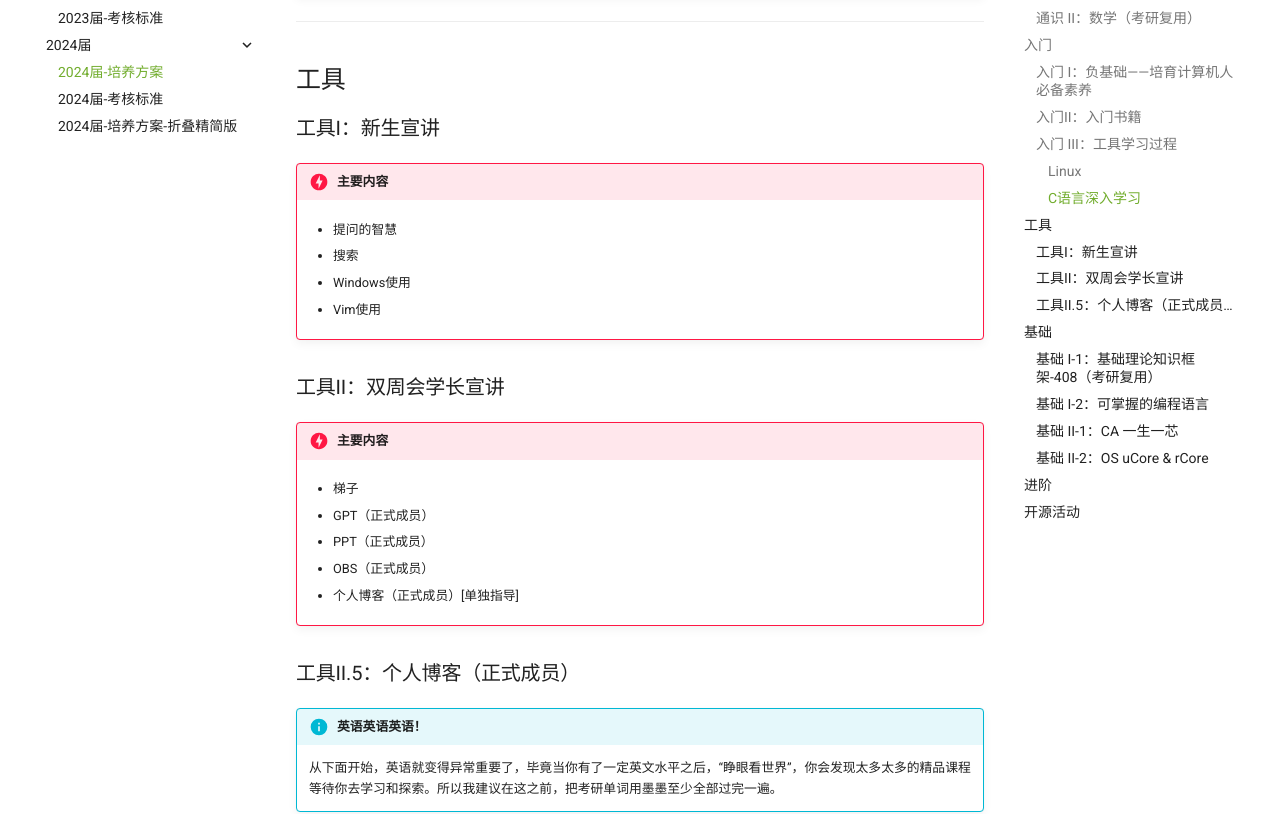
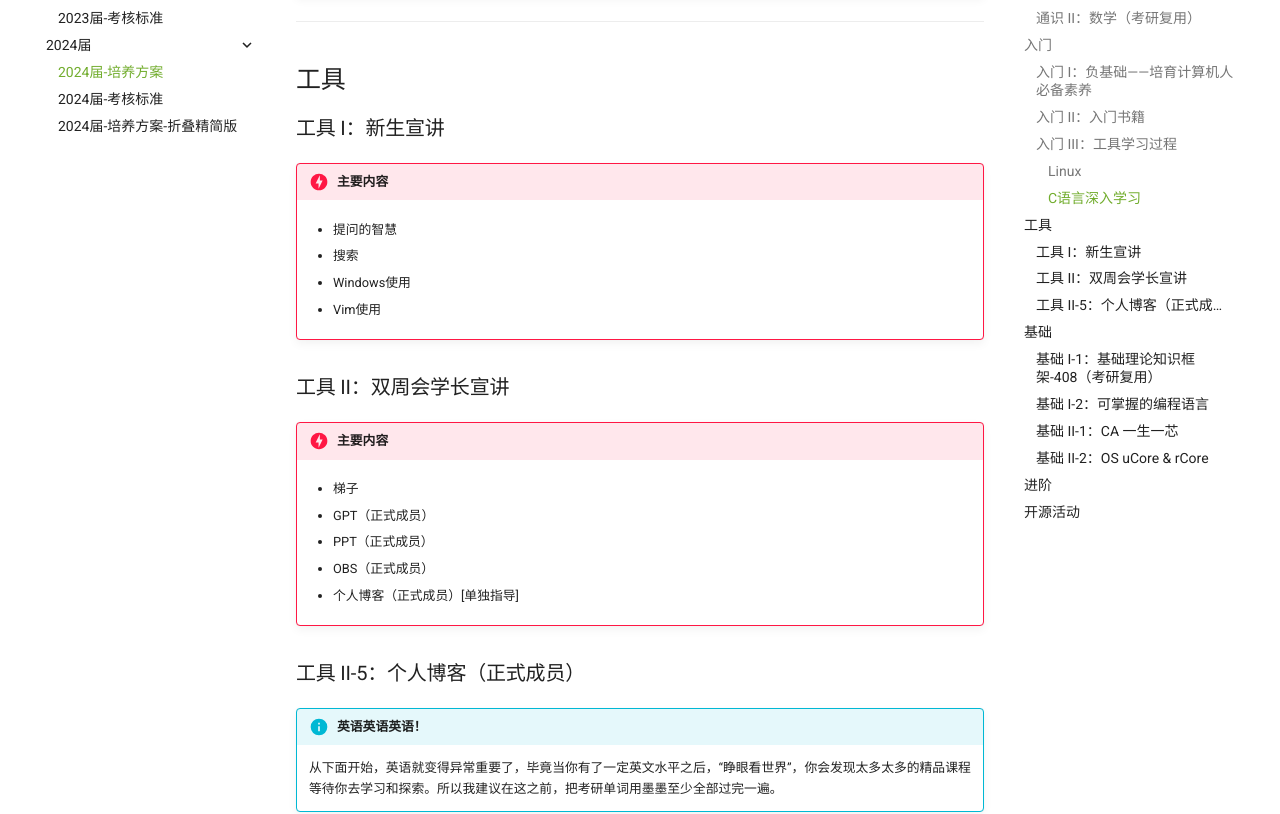
Before and after one commit to Haohahahaha/OSCA, an MkDocs documentation site: the page built from docs/guide/guide-2024.md, in a window 1280 px wide and 1400 px high, scrolled down 4585 px. Shown: the part 144-958 px from the top of the window. Built offline with MkDocs 1.6.1 and Material for MkDocs 9.7.7, drawn with Linux system fonts in a browser that asks for light colours.

Commit message:
2024-06-25_22:42:14 update

```diff
--- a/docs/guide/guide-2024.md
+++ b/docs/guide/guide-2024.md
@@ -102,7 +102,7 @@
 
 ---
 
-### 入门II：入门书籍
+### 入门 II：入门书籍
 
 !!! danger "主要内容"
 
@@ -208,7 +208,7 @@
 
 ## 工具
 
-### 工具I：新生宣讲
+### 工具 I：新生宣讲
 
 !!! danger "主要内容"
 
@@ -220,7 +220,7 @@
 
 	- Vim使用
 
-### 工具II：双周会学长宣讲
+### 工具 II：双周会学长宣讲
 
 !!! danger "主要内容"
 
@@ -234,7 +234,7 @@
 
 	- 个人博客（正式成员）[单独指导]
 
-### 工具II.5：个人博客（正式成员）
+### 工具 II-5：个人博客（正式成员）
 
 !!! info "英语英语英语！"
 
```
Also changed, not shown: docs/guide/guide-2024-foldable.md (+1 -1 lines).
